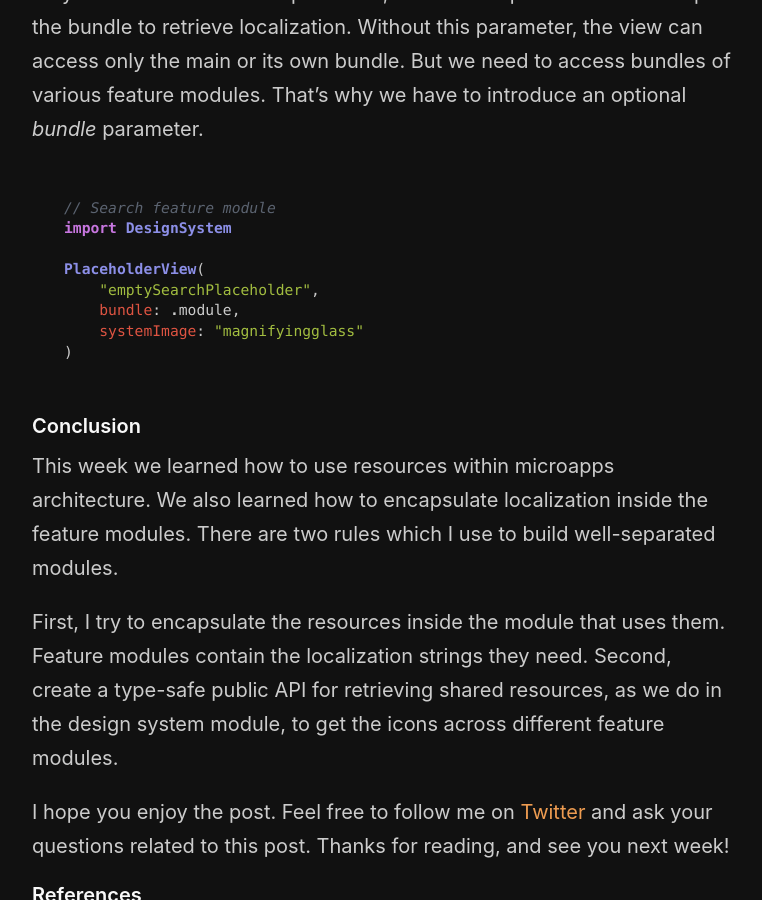
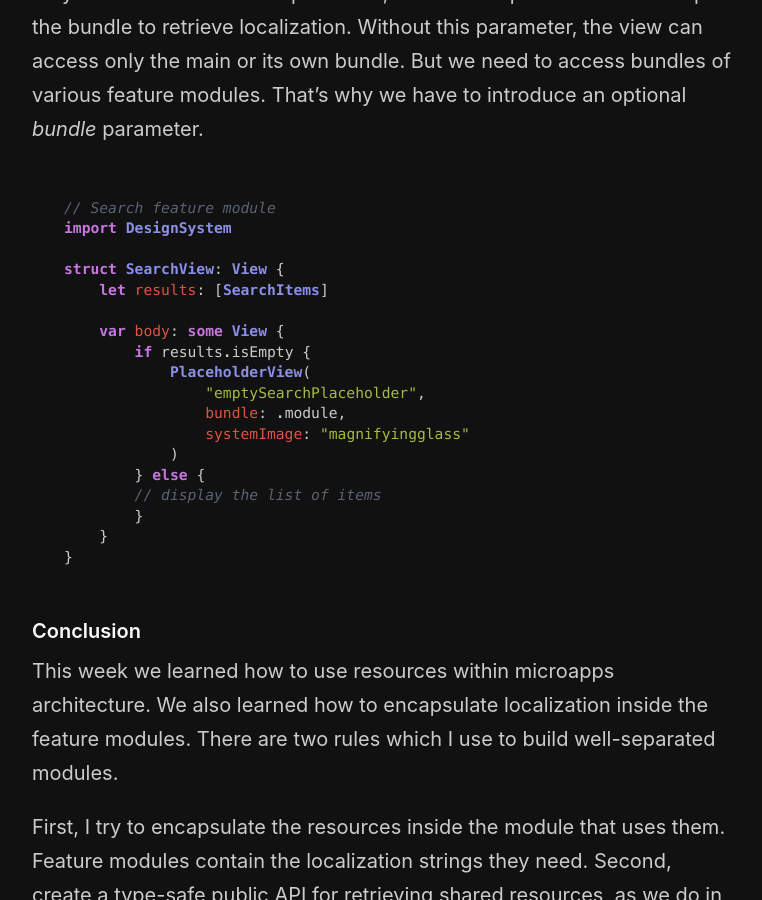
Before and after one commit to mecid/mecid.github.io, a Jekyll site: the page built from _posts/2022-01-26-microapps-architecture-in-swift-resources-and-localization.md, in a window 1280 px wide and 900 px high, scrolled down 4777 px. Shown: the whole window, without its empty margins (258-1020 px from the left). Built offline with Jekyll 4.4.1, drawn with Linux system fonts in a browser that asks for light colours.

Commit message:
the last code example in resources post refactored

````diff
--- a/_posts/2022-01-26-microapps-architecture-in-swift-resources-and-localization.md
+++ b/_posts/2022-01-26-microapps-architecture-in-swift-resources-and-localization.md
@@ -134,11 +134,21 @@ As you can see in the example above, we define a public *init* that accepts the
 // Search feature module
 import DesignSystem
 
-PlaceholderView(
-    "emptySearchPlaceholder",
-    bundle: .module,
-    systemImage: "magnifyingglass"
-)
+struct SearchView: View {
+    let results: [SearchItems]
+
+    var body: some View {
+        if results.isEmpty {
+            PlaceholderView(
+                "emptySearchPlaceholder",
+                bundle: .module,
+                systemImage: "magnifyingglass"
+            )
+        } else {
+        // display the list of items
+        }
+    }
+}
 ```
 
 #### Conclusion
````
